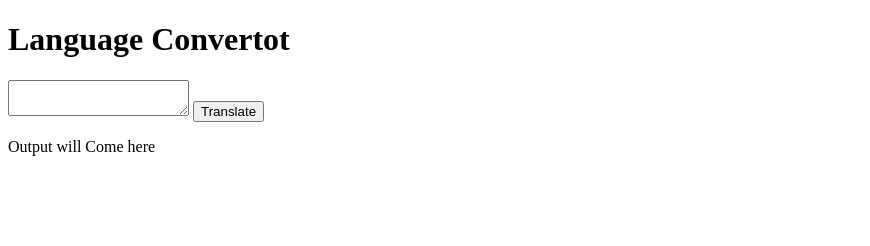
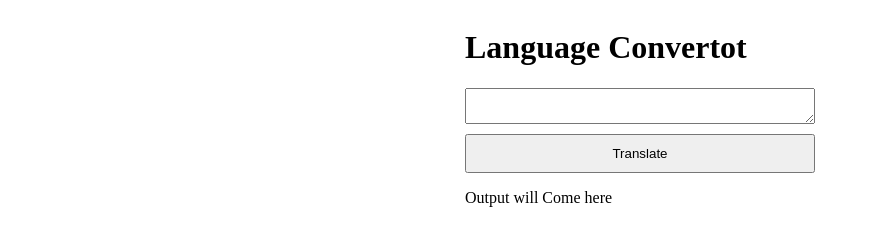
Before and after one commit to krmukesh1/language-convertor, a plain HTML site: page index.html in a window 1280 px wide. Shown: the whole page, without its empty margins (0-870 px from the left). Drawn offline with Linux system fonts and the light colour scheme.

Commit message:
added codes

```diff
--- a/index.html
+++ b/index.html
@@ -8,11 +8,13 @@
     <link rel="stylesheet" href="style.css" />
   </head>
   <body>
-    <h1>Language Convertot</h1>
-    <textarea id="inputText"></textarea>
-    <button id="btn">Translate</button>
-    <p>Output will Come here</p>
-    <div id="outputText"></div>
+    <div class="container">
+      <h1>Language Convertot</h1>
+      <textarea id="inputText"></textarea>
+      <button id="btn">Translate</button>
+      <p>Output will Come here</p>
+      <div id="outputText"></div>
+    </div>
     <script src="./index.js"></script>
   </body>
 </html>
--- a/style.css
+++ b/style.css
@@ -0,0 +1,10 @@
+.container {
+  display: flex;
+  flex-direction: column;
+  width: 350px;
+  margin: 0 auto;
+}
+button#btn {
+  margin-top: 10px;
+  padding: 10px;
+}
```
